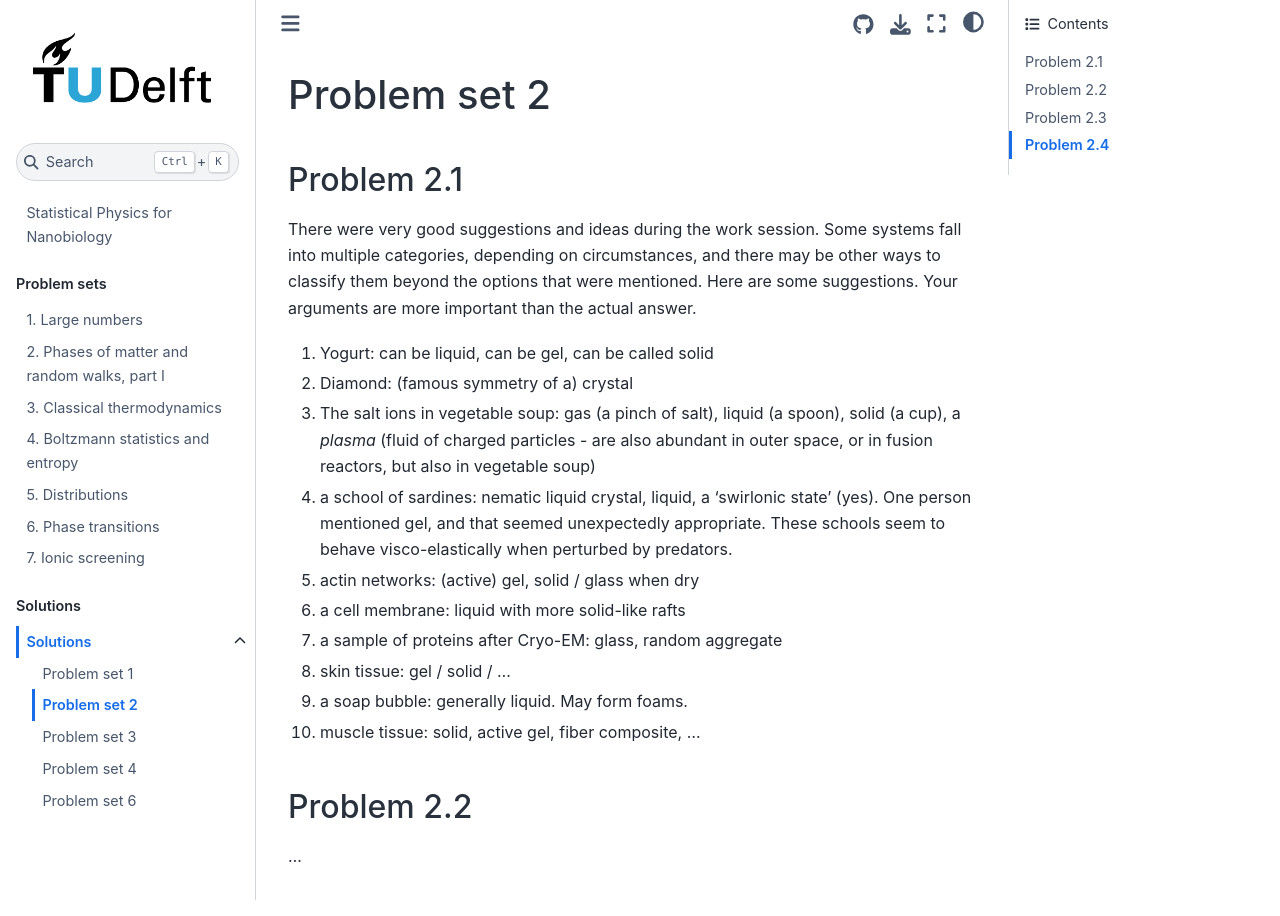
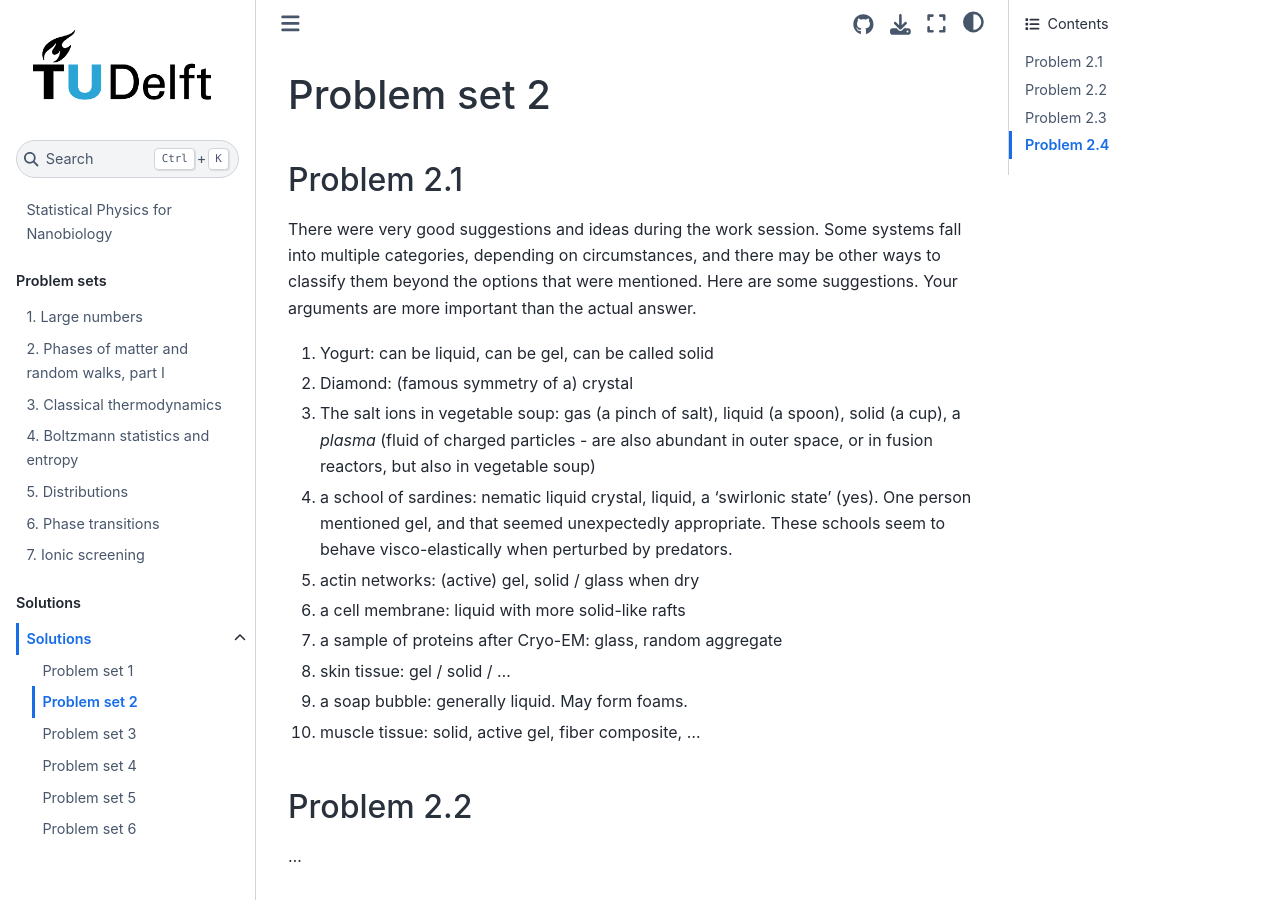
Before and after one commit to lucasdekam/nb2220-test, a Jupyter Book: the page built from content/Exercise_set_2_solutions.md, in a window 1280 px wide. Shown: the top 916 px of the page. Built offline with Jupyter Book 1.0.4 settings and Sphinx 7.4.7 and the Sphinx Book theme 1.1.4, drawn with Linux system fonts in a browser that asks for light colours; pages that are not in the unit, such as notebooks, are missing from menus; comment, search, counter and statistics services are not loaded.

Commit message:
add all solution files in toc

```diff
--- a/_toc.yml
+++ b/_toc.yml
@@ -23,4 +23,6 @@
         - file: content/Exercise_set_2_solutions
         - file: content/Exercise_set_3_solutions
         - file: content/Exercise_set_4_solutions
+        - file: content/Exercise_set_5_solutions
         - file: content/Exercise_set_6_solutions
+        - file: content/Exercise_set_7_solutions
```
